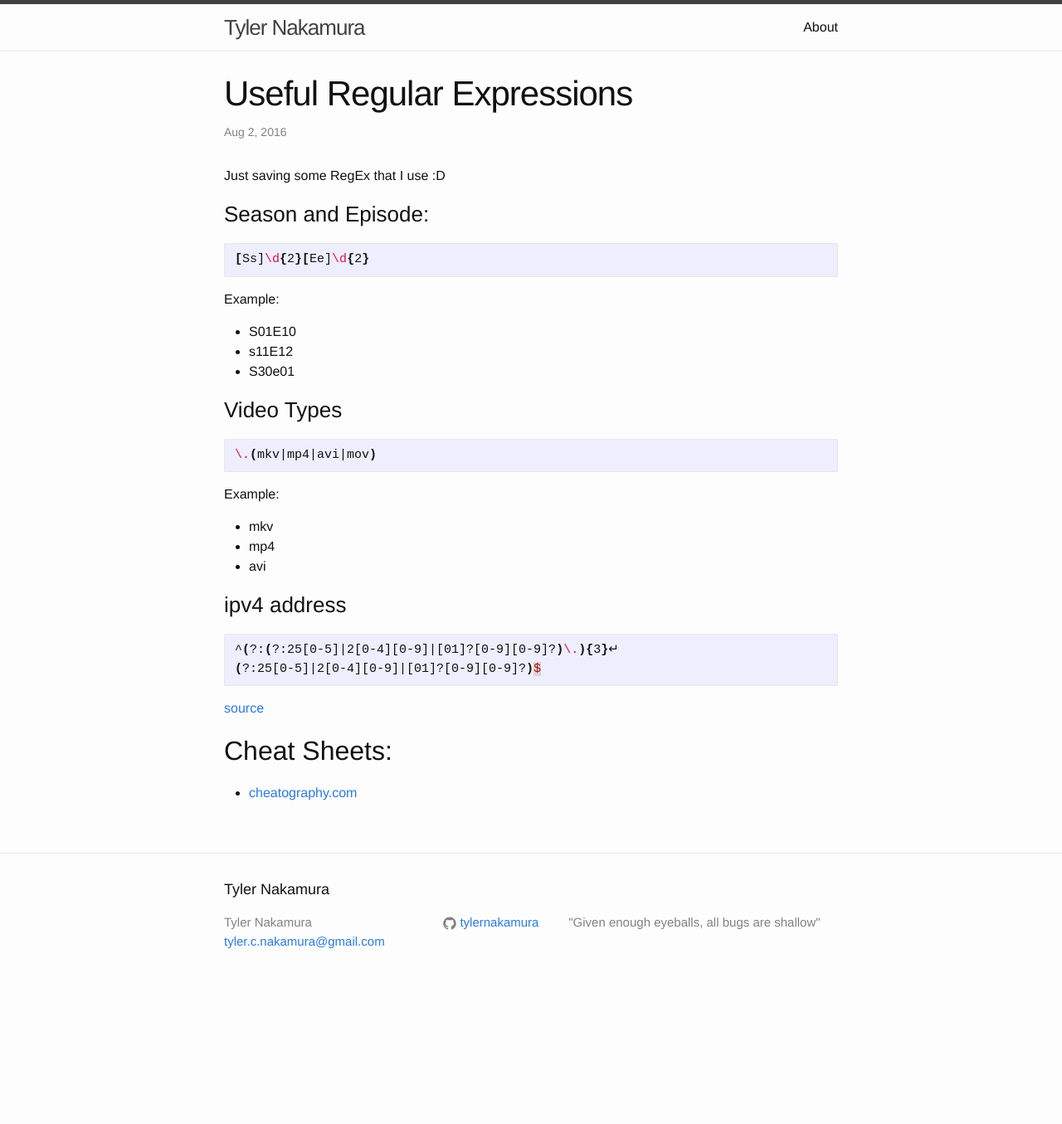
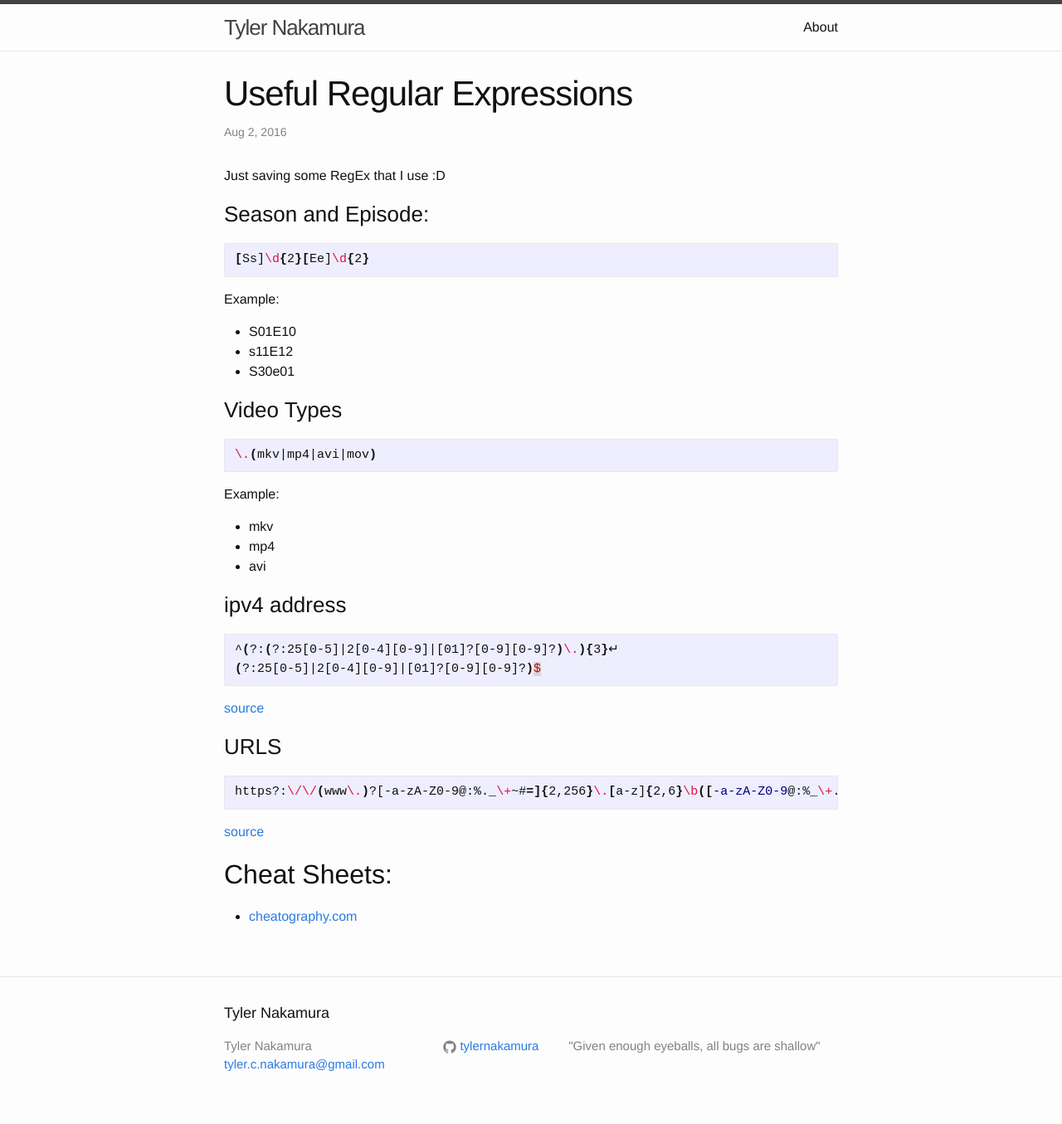
Before and after one commit to ahlim0m/tylernakamura.github.io, a Jekyll site: the page built from _posts/2016-08-02-useful-regular-expressions.markdown, in a window 1280 px wide. Shown: the whole page at 83% size. Built offline with Jekyll 4.4.1, drawn with Linux system fonts in a browser that asks for light colours; before the commit the page ends 1206 px from its top, so only the background shows below that.

Commit message:
add useful regex

````diff
--- a/_posts/2016-08-02-useful-regular-expressions.markdown
+++ b/_posts/2016-08-02-useful-regular-expressions.markdown
@@ -36,6 +36,13 @@ Example:
 ```
 [source](https://www.safaribooksonline.com/library/view/regular-expressions-cookbook/9780596802837/ch07s16.html)
 
+### URLS
+```bash
+https?:\/\/(www\.)?[-a-zA-Z0-9@:%._\+~#=]{2,256}\.[a-z]{2,6}\b([-a-zA-Z0-9@:%_\+.~#?&//=]*)
+```
+[source](http://stackoverflow.com/questions/3809401/what-is-a-good-regular-expression-to-match-a-url)
+
+
 ## Cheat Sheets:
 
 - [cheatography.com](https://www.cheatography.com/davechild/cheat-sheets/regular-expressions/)
````
